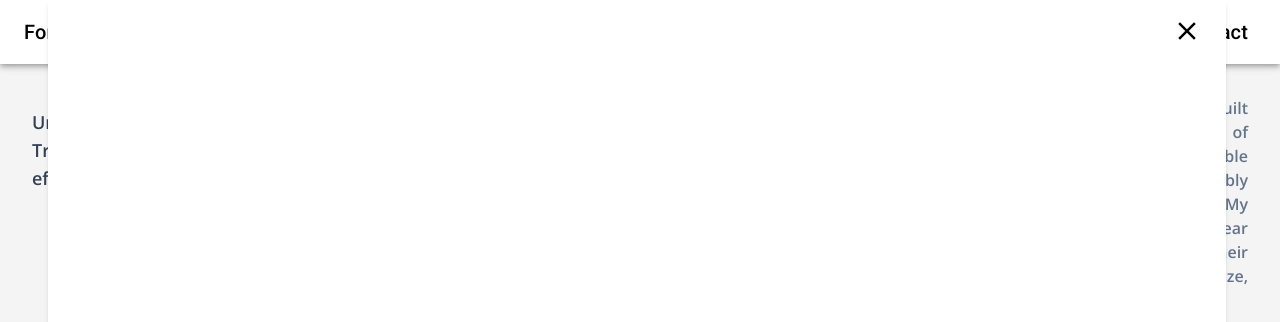
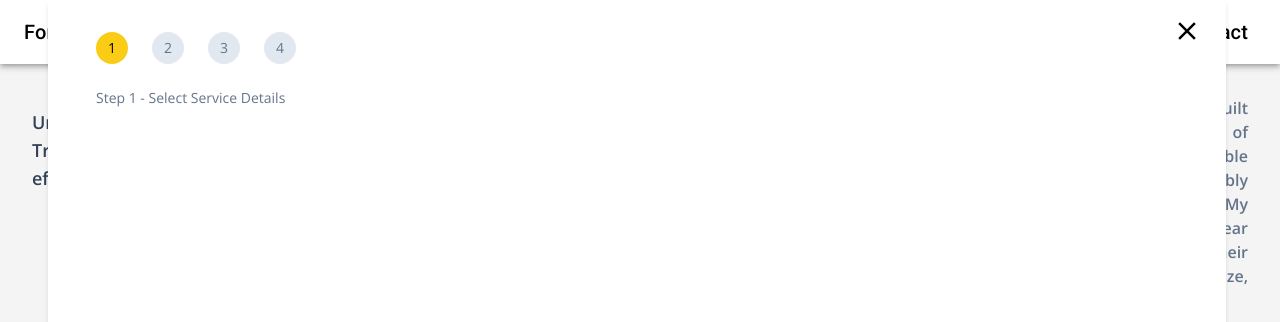
Before and after one commit to amankashyap004/form-traverse, a React (Vite) app: page / in a window 1280 px wide. Both pictures are taken after a click on the element "BOOKING CLEANING". Shown: the top 322 px of the page. Built offline with nearby package versions, Linux system fonts and the light colour scheme.

Commit message:
create step progress

```diff
--- /dev/null
+++ b/src/components/StepProgress.jsx
@@ -0,0 +1,55 @@
+import React, { useState } from "react";
+
+const StepProgress = () => {
+   const [activeStep, setActiveStep] = useState(1);
+
+   const handleClick = (step) => {
+      setActiveStep(step);
+   };
+
+   return (
+      <section className="flex justify-start items-start flex-col">
+         <div className="flex justify-center items-center mb-4">
+            <StepNumberIndicator step={1} activeStep={activeStep} onClick={handleClick} />
+            <StepNumberIndicator step={2} activeStep={activeStep} onClick={handleClick} />
+            <StepNumberIndicator step={3} activeStep={activeStep} onClick={handleClick} />
+            <StepNumberIndicator step={4} activeStep={activeStep} onClick={handleClick} />
+         </div>
+         <div className="mt-2 text-slate-500 text-sm">
+            <StepParagraph activeStep={activeStep} />
+         </div>
+      </section>
+   );
+};
+
+const StepNumberIndicator = ({ step, activeStep, onClick }) => {
+   const isActive = step === activeStep;
+
+   const handleClick = () => {
+      onClick(step);
+   };
+
+   return (
+      <div
+         className={`${
+            isActive ? "bg-yellow-400 text-black" : "text-slate-500 bg-slate-200"
+         } flex justify-center items-center text-sm mr-6 cursor-pointer w-8 h-8 rounded-full`}
+         onClick={handleClick}
+      >
+         {step}
+      </div>
+   );
+};
+
+const StepParagraph = ({ activeStep }) => {
+   const paragraphs = [
+      "Step 1 - Select Service Details",
+      "Step 2 - Add Contact Information",
+      "Step 3 - Add Service Address",
+      "Step 4 - Save Quote or Book Now",
+   ];
+
+   return <p>{paragraphs[activeStep - 1]}</p>;
+};
+
+export default StepProgress;
--- a/src/pages/FormPage.jsx
+++ b/src/pages/FormPage.jsx
@@ -1,17 +1,21 @@
 import React from "react";
 import CloseIcon from "@mui/icons-material/Close";
+import StepProgress from "../components/StepProgress";
 
 const FormPage = ({ isFormPage, setIsFormPage }) => {
    return (
       <>
          {isFormPage ? (
             <div className="bg-white shadow-md w-[92%] h-full absolute top-0 mx-8 ">
-               <div
+               <section
                   className="absolute right-2 top-2 px-4 py-2 cursor-pointer"
                   onClick={() => setIsFormPage(!isFormPage)}
                >
                   <CloseIcon style={{ fontSize: "30px" }} />
-               </div>
+               </section>
+               <section className="ml-12 mt-8 absolute">
+                  <StepProgress />
+               </section>
             </div>
          ) : (
             ""
```
